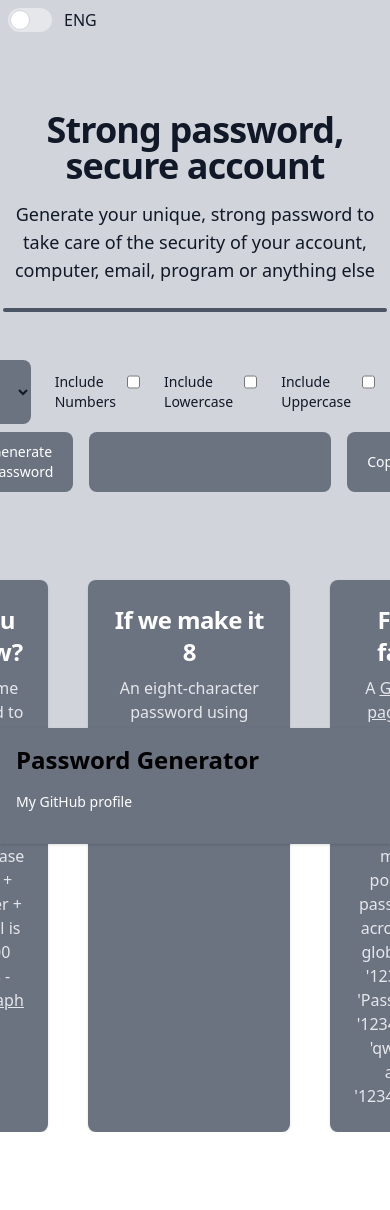
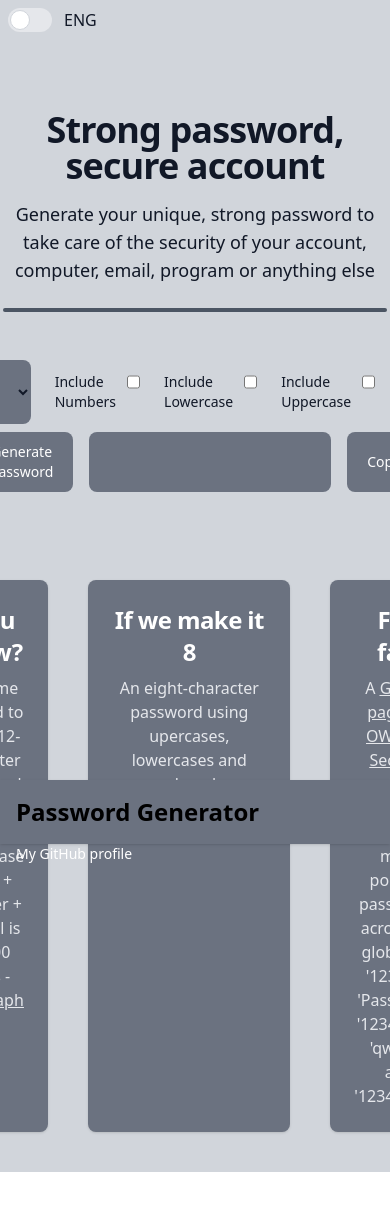
Before and after one commit to WarcholF/PasswordGenerator, a React (Create React App) app in the folder password-generator/: page / in a window 390 px wide. Shown: the top 1210 px of the page. Before the commit the page ends 1132 px from the top, so only its background shows below. Built offline with nearby package versions, Linux system fonts and the light colour scheme; the HTML template or start-up script is replaced by a standard one.

Commit message:
Scaling problems fixed, phone responsiveness todo

```diff
--- a/password-generator/src/components/ENG/CardEng.js
+++ b/password-generator/src/components/ENG/CardEng.js
@@ -1,6 +1,6 @@
 const CardEng = () => {
   return (
-    <div className="flex space-x-10 justify-center mt-20">
+    <div className="flex space-x-10 justify-center mt-20 mb-10 pb-10 bg-gray-300">
       <div className="block max-w-sm p-6 rounded-lg shadow bg-gray-500">
         <h5 class="mb-2 text-2xl font-bold tracking-tight text-white text-center">
           Did u know?
--- a/password-generator/src/components/ENG/FooterEng.js
+++ b/password-generator/src/components/ENG/FooterEng.js
@@ -1,6 +1,6 @@
 const FooterEng = () => {
   return (
-    <footer class="absolute bottom-0 w-full p-4 bg-gray-500 shadow md:px-6 md:py-4 ">
+    <footer class="fixed h-16 bottom-0 w-full p-4 bg-gray-500 shadow md:px-6 md:py-4 ">
       <div class="sm:flex sm:items-center sm:justify-between">
         <div class="flex items-center mb-4 sm:mb-0">
           <span class="self-center text-2xl font-semibold whitespace-nowrap dark:text-white">
--- a/password-generator/src/components/PL/CardPL.js
+++ b/password-generator/src/components/PL/CardPL.js
@@ -1,6 +1,6 @@
 const CardPL = () => {
   return (
-    <div className="flex space-x-10 justify-center mt-20">
+    <div className="flex space-x-10 justify-center mt-20 mb-10 pb-10 bg-gray-300">
       <div className="block max-w-sm p-6 rounded-lg shadow bg-gray-500">
         <h5 class="mb-2 text-2xl font-bold tracking-tight text-white text-center">
           Czy wiedziałeś że?
--- a/password-generator/src/components/PL/FooterPL.js
+++ b/password-generator/src/components/PL/FooterPL.js
@@ -1,6 +1,6 @@
 const FooterPL = () => {
   return (
-    <footer class="absolute bottom-0 w-full p-4 bg-gray-500 shadow md:px-6 md:py-4 dark:bg-gray-500">
+    <footer class="fixed h-16 bottom-0 w-full p-4 bg-gray-500 shadow md:px-6 md:py-4">
       <div class="sm:flex sm:items-center sm:justify-between">
         <div class="flex items-center mb-4 sm:mb-0">
           <span class="self-center text-2xl font-semibold whitespace-nowrap dark:text-white">
--- a/password-generator/src/pages/App.js
+++ b/password-generator/src/pages/App.js
@@ -36,9 +36,11 @@ const MainContent = () => {
       </label>
       {languageChange ? (
         <div>
-          <HeadingEng />
-          <FormEng />
-          <CardEng />
+          <div>
+            <HeadingEng />
+            <FormEng />
+            <CardEng />
+          </div>
           <FooterEng />
         </div>
       ) : (
```
